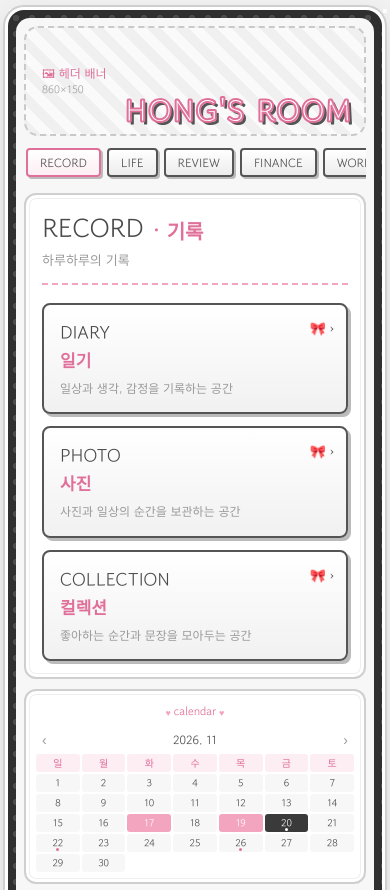
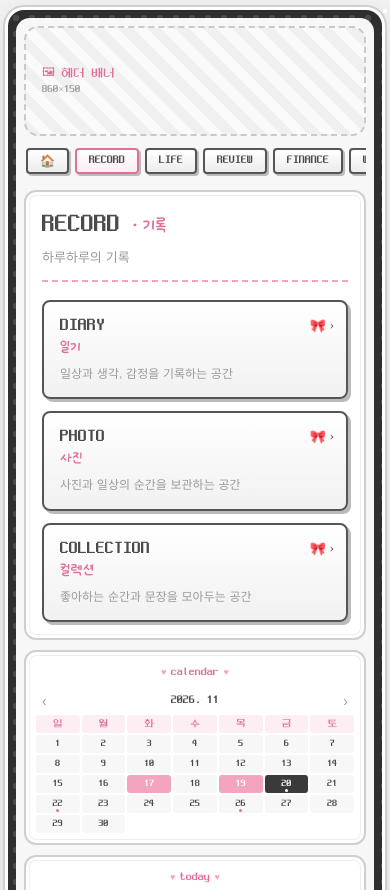
Before and after one commit to alleylovealley-lang/-, an Astro site: page /record in a window 390 px wide. Shown: the top 890 px of the page. Built offline with nearby package versions, Linux system fonts and the light colour scheme; Astro itself is replaced by a stand-in of ours; some packages are replaced by stand-ins of ours; a web font is replaced by a local one.

Commit message:
Full-screen frame, home button, noonnu fonts, remove header title
Frame now fills the window on desktop, a separate HOME button sits
above the menu (and on mobile), header title removed, and fonts switch
to self-hosted Neo Dunggeunmo (pixel) and Ownglyph ParkDaHyun (titles).

Co-Authored-By: Claude Opus 5.5 <noreply@anthropic.com>
Claude-Session: https://claude.ai/code/session_015yYW3NeoxLRVLEfPJ4SC2B

```diff
--- a/package.json
+++ b/package.json
@@ -12,8 +12,6 @@
     "@astrojs/markdown-remark": "^7.3.10",
     "@astrojs/rss": "^4.0.19",
     "@astrojs/sitemap": "^3.7.6",
-    "@fontsource/dotgothic16": "^5.3.1",
-    "@fontsource/gaegu": "^5.3.0",
     "@fontsource/gowun-dodum": "^5.3.0",
     "astro": "^7.4.13"
   }
--- a/src/components/PageHead.astro
+++ b/src/components/PageHead.astro
@@ -26,7 +26,7 @@ const { group, item } = findNav(path);
   .phead { border-bottom: 2px dashed var(--pink); padding-bottom: 12px; margin-bottom: 18px; }
   .crumb { font: 11px var(--pixel); color: var(--mute); text-decoration: none; }
   h1 { margin: 0; font: 400 26px/1.3 var(--pixel); color: var(--ink); }
-  .ko { font: 700 20px var(--hand); color: var(--pink-deep); }
+  .ko { font: 400 20px var(--hand); color: var(--pink-deep); }
   .desc { margin: 4px 0 0; color: var(--mute); font-size: 13px; }
   .tabs { display: flex; flex-wrap: wrap; gap: 6px; margin-top: 10px; }
   .tabs a { font: 11px var(--pixel); padding: 2px 10px; border: 1.5px solid var(--line); border-radius: 10px; text-decoration: none; background: #fff; }
--- a/src/layouts/Base.astro
+++ b/src/layouts/Base.astro
@@ -1,7 +1,5 @@
 ---
 import '@fontsource/gowun-dodum';
-import '@fontsource/dotgothic16';
-import '@fontsource/gaegu/700.css';
 import '../styles/global.css';
 import Deco from '../components/Deco.astro';
 import Calendar from '../components/Calendar.astro';
@@ -53,6 +51,7 @@ const year = new Date().getFullYear();
         </header>
 
         <nav class="mnav" aria-label="메뉴">
+          <a href={url('/')} aria-current={path === '/' ? 'page' : undefined}>🏠</a>
           {SITE.nav.map((g) => <a href={url(groupHref(g))} aria-current={activeGroup === g.key ? 'page' : undefined}>{g.label}</a>)}
         </nav>
 
@@ -89,6 +88,8 @@ const year = new Date().getFullYear();
         <aside class="side right">
           <nav class="p nav" aria-label="메뉴">
             <Deco item={I.navTitle} label="NAVIGATION" class="navtitle" />
+            <a class="home" href={url('/')} aria-current={path === '/' ? 'page' : undefined}><span aria-hidden="true">🏠</span> HOME · 홈</a>
+            <hr class="home-sep" />
             {SITE.nav.map((g) => (
               <a href={url(groupHref(g))} aria-current={activeGroup === g.key ? 'page' : undefined}><span>{g.label}<small>{g.ko}</small></span><span aria-hidden="true">🎀</span></a>
             ))}
--- a/src/pages/[group].astro
+++ b/src/pages/[group].astro
@@ -28,14 +28,14 @@ const { g } = Astro.props;
 <style>
   .phead { border-bottom: 2px dashed var(--pink); padding-bottom: 12px; margin-bottom: 18px; }
   h1 { margin: 0; font: 400 26px/1.3 var(--pixel); }
-  h1 .ko { font: 700 20px var(--hand); color: var(--pink-deep); }
+  h1 .ko { font: 400 20px var(--hand); color: var(--pink-deep); }
   .desc { margin: 4px 0 0; color: var(--mute); font-size: 13px; }
   .cards { display: grid; grid-template-columns: repeat(auto-fill, minmax(200px, 1fr)); gap: 12px; }
   .card { position: relative; display: flex; flex-direction: column; gap: 2px; padding: 14px 16px; border: 2px solid #555; border-radius: 8px; background: linear-gradient(#fff, #f1f1f1); box-shadow: 3px 3px 0 #bbb; text-decoration: none; color: var(--ink); }
   .card:hover { border-color: var(--pink-deep); background: linear-gradient(#fff, var(--pink-soft)); color: var(--ink); }
   .card:active { transform: translate(2px, 2px); box-shadow: 1px 1px 0 #bbb; }
   .card .en { font: 18px var(--pixel); }
-  .card .ko { font: 700 17px var(--hand); color: var(--pink-deep); }
+  .card .ko { font: 400 17px var(--hand); color: var(--pink-deep); }
   .card .d { font-size: 12px; color: var(--mute); margin-top: 4px; }
   .card .go { position: absolute; top: 12px; right: 12px; font-size: 13px; }
 </style>
--- a/src/pages/collection/index.astro
+++ b/src/pages/collection/index.astro
@@ -35,13 +35,13 @@ const quotes = await Promise.all((await getArchive()).filter((e) => e.data.kind
   .cards { display: grid; grid-template-columns: repeat(auto-fill, minmax(190px, 1fr)); gap: 10px; }
   .card { border: 2px solid var(--line); border-radius: 10px; padding: 8px; background: #fff; box-shadow: 3px 3px 0 #e6e6e6; }
   .card img { width: 100%; aspect-ratio: 4 / 3; object-fit: cover; border-radius: 6px; display: block; margin-bottom: 6px; }
-  .card b { font: 700 17px var(--hand); display: block; }
+  .card b { font: 400 17px var(--hand); display: block; }
   .card small { color: var(--mute); font: 11px var(--pixel); }
   .tx { font-size: 12.5px; color: #666; }
   .tx :global(p) { margin: 4px 0 0; }
   .morning { background: #fbfaf7; }
   .qcards { display: grid; grid-template-columns: repeat(auto-fill, minmax(220px, 1fr)); gap: 10px; }
-  figure { margin: 0; padding: 18px 16px; text-align: center; border: 2px dashed var(--pink); border-radius: 10px; background: var(--pink-soft); font: 700 18px/1.5 var(--hand); }
+  figure { margin: 0; padding: 18px 16px; text-align: center; border: 2px dashed var(--pink); border-radius: 10px; background: var(--pink-soft); font: 400 18px/1.5 var(--hand); }
   figure :global(p) { margin: 0; }
   figcaption { font: 11px var(--pixel); color: var(--mute); margin-top: 6px; }
 </style>
--- a/src/pages/diary/index.astro
+++ b/src/pages/diary/index.astro
@@ -52,7 +52,7 @@ const latest = entries[0];
 
 <style>
   .today { display: flex; flex-direction: column; gap: 3px; padding: 14px 16px; border: 2px dashed var(--pink); border-radius: 10px; background: var(--pink-soft); text-decoration: none; }
-  .today b { font: 700 20px var(--hand); }
+  .today b { font: 400 20px var(--hand); }
   .meta { color: var(--mute); font: 11px var(--pixel); }
   .excerpt { color: #777; font-size: 13px; }
   .not-today { font-size: 11px; color: var(--pink-deep); }
--- a/src/pages/photo/index.astro
+++ b/src/pages/photo/index.astro
@@ -36,7 +36,7 @@ const memories = photos.filter((p) => p.data.memory);
 </Base>
 <style>
   .strip { display: flex; flex-wrap: wrap; gap: 14px; justify-content: center; padding: 6px 0 10px; }
-  .pol { width: 140px; background: #fff; padding: 8px 8px 26px; box-shadow: 0 3px 8px rgba(0,0,0,.12); transform: rotate(var(--r)); text-decoration: none; text-align: center; font: 700 15px var(--hand); position: relative; }
+  .pol { width: 140px; background: #fff; padding: 8px 8px 26px; box-shadow: 0 3px 8px rgba(0,0,0,.12); transform: rotate(var(--r)); text-decoration: none; text-align: center; font: 400 15px var(--hand); position: relative; }
   .pol img { width: 100%; aspect-ratio: 1; object-fit: cover; display: block; margin-bottom: 4px; }
   .pol:hover { transform: rotate(0) scale(1.04); }
   .month h3 { font: 400 12px var(--pixel); color: var(--mute); margin: 10px 0 6px; }
--- a/src/pages/review/[section].astro
+++ b/src/pages/review/[section].astro
@@ -58,7 +58,7 @@ const stars = (n = 0) => '★'.repeat(Math.floor(n)) + (n % 1 ? '☆' : '');
   </>}
 </Base>
 <style>
-  .sub { font: 700 16px var(--hand); margin: 14px 0 6px; }
+  .sub { font: 400 16px var(--hand); margin: 14px 0 6px; }
   .sub.first { margin-top: 0; }
   .sub small { font: 11px var(--font); }
   .books { display: flex; flex-direction: column; gap: 8px; }
--- a/src/site.config.ts
+++ b/src/site.config.ts
@@ -13,7 +13,7 @@ export const SITE = {
   name: '홍길동',
   title: '홍길동의 작은 방',
   /** 헤더 배너 위에 크게 올라가는 제목 (비우면 표시 안 함) */
-  headerTitle: "HONG'S ROOM",
+  headerTitle: '',
   description: '만들고, 기록하고, 좋아하는 걸 모아두는 평생의 작은 방.',
   lang: 'ko',
   locale: 'ko-KR',
--- a/src/styles/global.css
+++ b/src/styles/global.css
@@ -1,3 +1,10 @@
+/* ✒️ 글꼴 (눈누에서 고른 무료 폰트, public/fonts/ 에 직접 포함)
+   - Neo둥근모 (Dalgona, SIL OFL) https://noonnu.cc/font_page/386
+   - 온글잎 박다현체 (온글잎·보이저엑스) https://noonnu.cc/font_page/1541
+   - 고운돋움 (류양희, SIL OFL) — @fontsource/gowun-dodum */
+@font-face { font-family: 'NeoDunggeunmo'; src: url('/fonts/NeoDunggeunmo.woff') format('woff'); font-display: swap; }
+@font-face { font-family: 'Ownglyph_ParkDaHyun'; src: url('/fonts/Ownglyph_ParkDaHyun.woff2') format('woff2'); font-display: swap; }
+
 /* 🎨 색은 여기 :root 에서 바꾸면 사이트 전체에 반영됩니다 */
 :root {
   --frame: #2f2f2f;
@@ -12,8 +19,8 @@
   --pink-deep: #e0709a;
   --pink-soft: #fdeef3;
   --font: 'Gowun Dodum', 'Apple SD Gothic Neo', 'Malgun Gothic', sans-serif;
-  --pixel: 'DotGothic16', 'Gowun Dodum', monospace;
-  --hand: 'Gaegu', 'Gowun Dodum', cursive;
+  --pixel: 'NeoDunggeunmo', 'Gowun Dodum', monospace;
+  --hand: 'Ownglyph_ParkDaHyun', 'Gowun Dodum', cursive;
   --mono: ui-monospace, 'SF Mono', Menlo, Consolas, monospace;
   color-scheme: light;
 }
@@ -21,7 +28,7 @@
 *, *::before, *::after { box-sizing: border-box; }
 html { -webkit-text-size-adjust: 100%; }
 body {
-  margin: 0; padding: 26px 16px; color: var(--ink); font-family: var(--font); font-size: 14px; line-height: 1.7;
+  margin: 0; padding: 14px; color: var(--ink); font-family: var(--font); font-size: 14px; line-height: 1.7;
   word-break: keep-all; overflow-wrap: break-word;
   background: var(--bg) radial-gradient(#fff 2px, transparent 2.5px) 0 0 / 22px 22px;
 }
@@ -33,17 +40,18 @@ img { max-width: 100%; }
 
 /* ── 프레임 ── */
 .outer {
-  max-width: 1040px; margin: 0 auto; padding: 14px; border-radius: 22px;
+  /* 화면 전체를 꽉 채우는 프레임 */
+  min-height: calc(100vh - 28px); min-height: calc(100dvh - 28px); display: flex; padding: 14px; border-radius: 22px;
   background: var(--frame) radial-gradient(circle at 8px 8px, var(--frame-dot) 3px, transparent 3.5px) 0 0 / 16px 16px;
   box-shadow: 0 0 0 3px #fff, 0 0 0 5px var(--line), 0 10px 30px rgba(0, 0, 0, 0.12);
 }
 .inner {
-  background: var(--inner); border-radius: 14px; padding: 12px; display: grid; gap: 10px;
-  grid-template-columns: 150px minmax(0, 1fr) 170px;
+  flex: 1; background: var(--inner); border-radius: 14px; padding: 12px; display: grid; gap: 10px;
+  grid-template-columns: 190px minmax(0, 1fr) 210px; grid-template-rows: auto 1fr auto;
   grid-template-areas: 'hd hd hd' 'left main right' 'foot foot foot';
   align-items: start;
 }
-.hd { grid-area: hd; display: grid; grid-template-columns: 150px 1fr; gap: 10px; }
+.hd { grid-area: hd; display: grid; grid-template-columns: 190px 1fr; gap: 10px; }
 .left { grid-area: left; } .right { grid-area: right; } .main { grid-area: main; } .foot { grid-area: foot; }
 .side, .main { display: flex; flex-direction: column; gap: 10px; min-width: 0; }
 
@@ -53,7 +61,8 @@ img { max-width: 100%; }
   box-shadow: inset 0 0 0 3px #fff, inset 0 0 0 4px #eee;
 }
 .p.tight { padding: 6px; }
-.main.panel { padding: 22px 26px; display: block; }
+.main.panel { padding: 24px 30px; display: block; align-self: stretch; }
+.main.panel > * { max-width: 920px; } /* 넓은 화면에서도 글줄이 너무 길어지지 않게 */
 .cap { font-family: var(--pixel); text-align: center; color: var(--pink-deep); font-size: 12px; margin-bottom: 8px; }
 .cap::before, .cap::after { content: ' ♥ '; color: var(--pink); font-size: 9px; }
 .center { text-align: center; }
@@ -68,16 +77,16 @@ img { max-width: 100%; }
 }
 .ph b { display: block; color: var(--pink-deep); font-weight: 400; font-size: 12px; }
 .hd-icon { text-decoration: none; }
-.hd-icon .deco { height: 150px; }
-.banner { position: relative; height: 150px; }
+.hd-icon .deco { height: 160px; }
+.banner { position: relative; height: 160px; }
 .banner-img { height: 100%; border-radius: 14px; }
 .banner .ph { place-items: center start; padding-left: 40px; text-align: left; }
 .banner-title {
-  position: absolute; right: 22px; bottom: 14px; text-decoration: none; font: 700 46px/1 var(--hand); letter-spacing: 0.06em;
+  position: absolute; right: 22px; bottom: 14px; text-decoration: none; font: 400 46px/1 var(--hand); letter-spacing: 0.06em;
   color: #fff; -webkit-text-stroke: 2px var(--pink-deep); text-shadow: 3px 3px 0 #555; white-space: nowrap;
 }
 .banner-title:hover { color: #fff; }
-.mascot { height: 130px; }
+.mascot { height: 160px; }
 .sidebanner { height: 160px; }
 .b88 { width: 88px; height: 31px; border-radius: 4px; flex-shrink: 0; }
 .b88.ph b { font-size: 10px; } .b88.ph { font-size: 0; }
@@ -94,6 +103,9 @@ img { max-width: 100%; }
 .nav a:hover, .nav a[aria-current='page'] { background: linear-gradient(#fff, var(--pink-soft)); border-color: var(--pink-deep); color: var(--ink); }
 .nav a:active { transform: translate(1px, 1px); box-shadow: 1px 1px 0 #bbb; }
 .navtitle { height: 46px; margin-bottom: 10px; }
+.nav .home { justify-content: center; gap: 6px; background: linear-gradient(#5a5a5a, #3a3a3a); border-color: #2f2f2f; color: #fff; }
+.nav .home:hover, .nav .home[aria-current='page'] { background: linear-gradient(#f3a5bf, #e0709a); border-color: var(--pink-deep); color: #fff; }
+.nav .home-sep { border: none; border-top: 2px dashed var(--line); margin: 4px 0 10px; }
 .mnav { display: none; }
 
 /* ── 달력 ── */
@@ -117,7 +129,7 @@ img { max-width: 100%; }
 
 /* ── 본문 (글/페이지) ── */
 h1, h2, h3 { line-height: 1.4; }
-h1 { font: 700 30px/1.3 var(--hand); margin: 0 0 6px; }
+h1 { font: 400 30px/1.3 var(--hand); margin: 0 0 6px; }
 h2 { font-size: 1.2rem; margin: 2.2rem 0 0.6rem; }
 h3 { font-size: 1.05rem; margin: 1.8rem 0 0.4rem; }
 .muted { color: var(--mute); } .small { font-size: 12px; }
@@ -160,6 +172,8 @@ pre { padding: 0.9rem 1rem; border-radius: 8px; overflow-x: auto; border: 1px so
   .banner-title { font-size: 30px; right: 14px; bottom: 10px; }
   .banner .ph { padding-left: 16px; }
   .right .nav { display: none; }
+  .outer { min-height: 0; }
+  .inner { grid-template-rows: none; }
   .mnav { grid-area: mnav; display: flex; gap: 6px; overflow-x: auto; padding: 2px 2px 6px; }
   .mnav a { flex-shrink: 0; font: 12px var(--pixel); padding: 4px 12px; border: 2px solid #555; border-radius: 4px; background: linear-gradient(#fff, #ececec); text-decoration: none; box-shadow: 2px 2px 0 #bbb; }
   .mnav a[aria-current='page'] { border-color: var(--pink-deep); background: linear-gradient(#fff, var(--pink-soft)); }
```
Also changed, not shown: README.md, public/fonts/NeoDunggeunmo.woff (added), public/fonts/Ownglyph_ParkDaHyun.woff2 (added), 1 other file.
